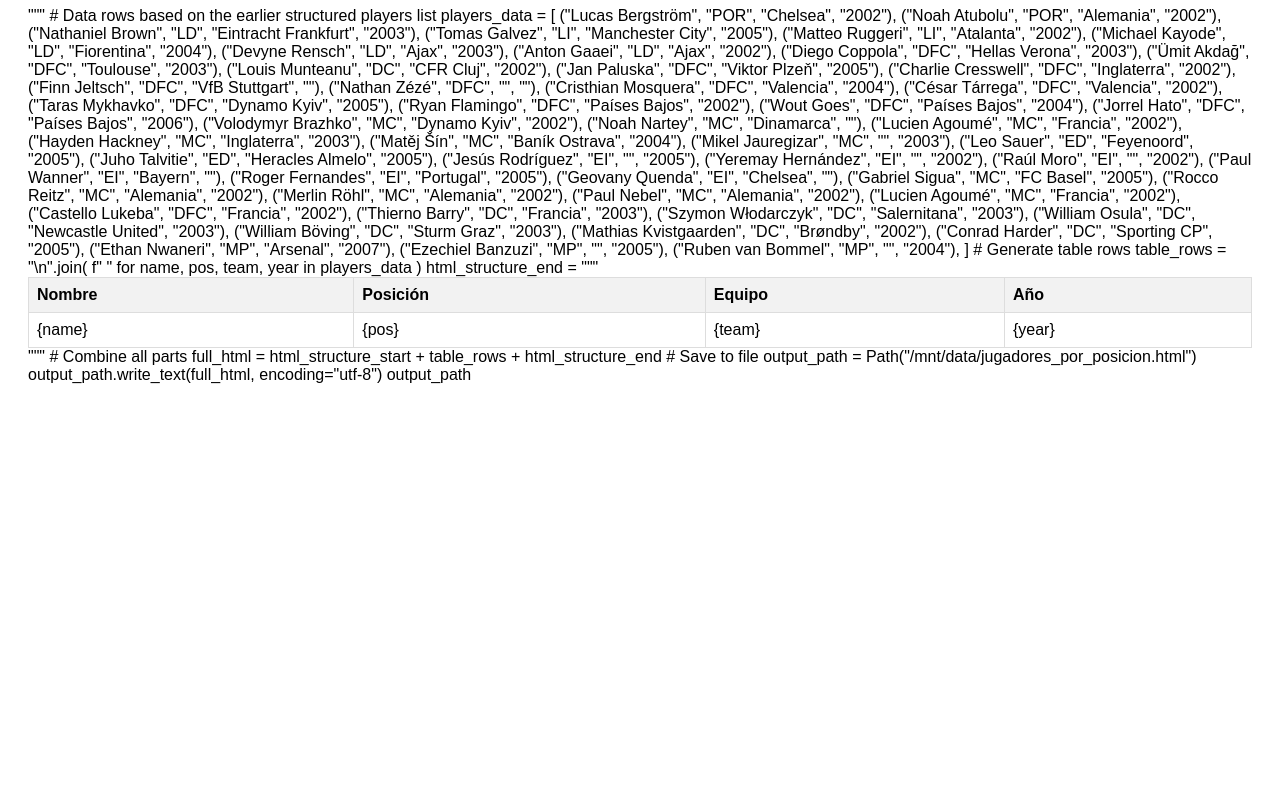
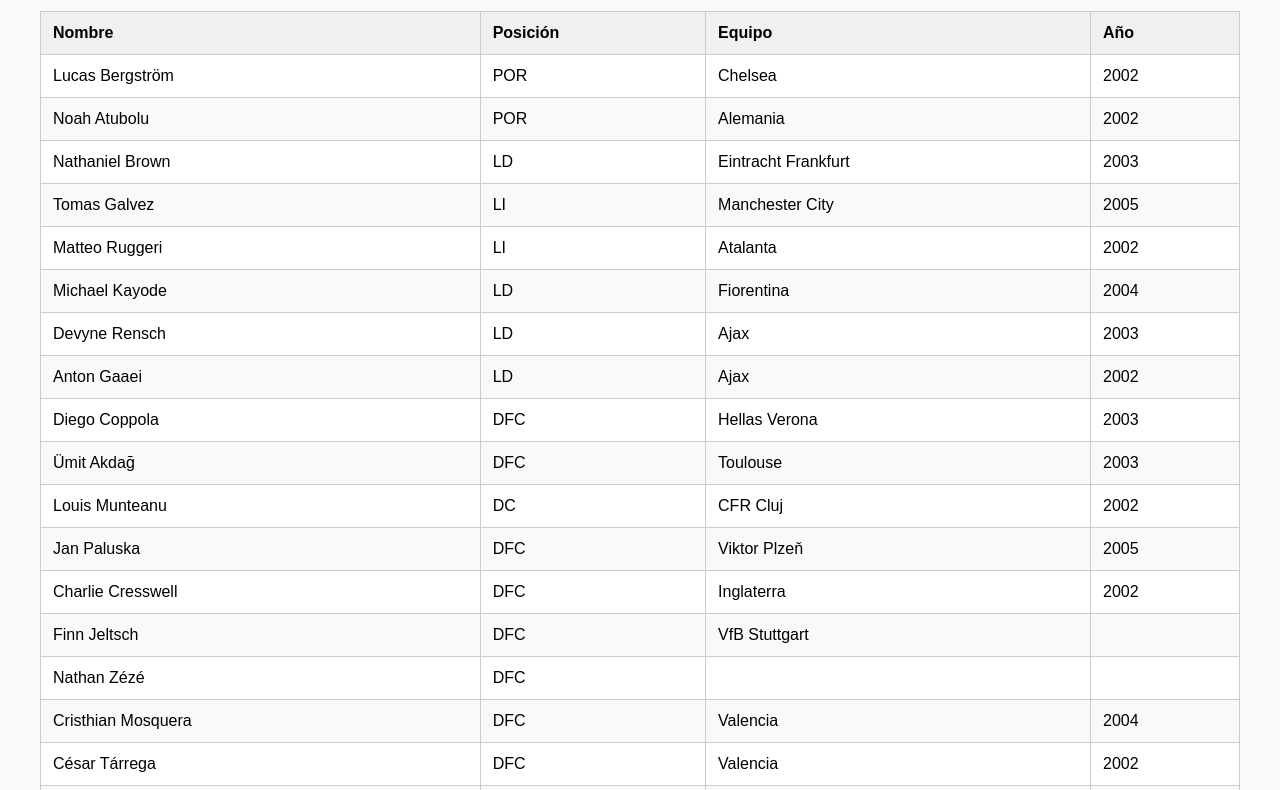
Before and after one commit to huebraa/u21_jugadores, a plain HTML site: page index.html in a window 1280 px wide. Shown: the part 119-909 px from the top of the page. Before the commit the page ends 800 px from the top, so only its background shows below. Drawn offline with Linux system fonts and the light colour scheme.

Commit message:
Update index.html

```diff
--- a/index.html
+++ b/index.html
@@ -1,37 +1,40 @@
-from pathlib import Path
-
-# HTML content split into structure and table
-html_structure_start = """
 <!DOCTYPE html>
 <html lang="es">
 <head>
   <meta charset="UTF-8">
-  <title>Jugadores por Posición</title>
+  <title>Jugadores por Posición - UEFA U-21 EURO 2025</title>
   <style>
     body {
       font-family: Arial, sans-serif;
-      padding: 20px;
+      padding: 2rem;
+      background: #f9f9f9;
     }
-    .table {
+    h1 {
+      text-align: center;
+      color: #333;
+    }
+    table {
+      width: 100%;
       border-collapse: collapse;
-      width: 100%;
+      margin-top: 2rem;
+      background: white;
     }
-    .table th, .table td {
-      border: 1px solid #ddd;
-      padding: 8px;
-    }
-    .table th {
-      background-color: #f2f2f2;
+    th, td {
+      border: 1px solid #ccc;
+      padding: 0.75rem;
       text-align: left;
     }
-    .table-striped tr:nth-child(even) {
+    th {
+      background-color: #f0f0f0;
+    }
+    tr:nth-child(even) {
       background-color: #f9f9f9;
     }
   </style>
 </head>
 <body>
-  <h1>Jugadores por Posición</h1>
-  <table class="table table-striped">
+  <h1>Jugadores por Posición - UEFA U-21 EURO 2025</h1>
+  <table>
     <thead>
       <tr>
         <th>Nombre</th>
@@ -41,78 +44,56 @@ html_structure_start = """
       </tr>
     </thead>
     <tbody>
-"""
-
-# Data rows based on the earlier structured players list
-players_data = [
-    ("Lucas Bergström", "POR", "Chelsea", "2002"),
-    ("Noah Atubolu", "POR", "Alemania", "2002"),
-    ("Nathaniel Brown", "LD", "Eintracht Frankfurt", "2003"),
-    ("Tomas Galvez", "LI", "Manchester City", "2005"),
-    ("Matteo Ruggeri", "LI", "Atalanta", "2002"),
-    ("Michael Kayode", "LD", "Fiorentina", "2004"),
-    ("Devyne Rensch", "LD", "Ajax", "2003"),
-    ("Anton Gaaei", "LD", "Ajax", "2002"),
-    ("Diego Coppola", "DFC", "Hellas Verona", "2003"),
-    ("Ümit Akdağ", "DFC", "Toulouse", "2003"),
-    ("Louis Munteanu", "DC", "CFR Cluj", "2002"),
-    ("Jan Paluska", "DFC", "Viktor Plzeň", "2005"),
-    ("Charlie Cresswell", "DFC", "Inglaterra", "2002"),
-    ("Finn Jeltsch", "DFC", "VfB Stuttgart", ""),
-    ("Nathan Zézé", "DFC", "", ""),
-    ("Cristhian Mosquera", "DFC", "Valencia", "2004"),
-    ("César Tárrega", "DFC", "Valencia", "2002"),
-    ("Taras Mykhavko", "DFC", "Dynamo Kyiv", "2005"),
-    ("Ryan Flamingo", "DFC", "Países Bajos", "2002"),
-    ("Wout Goes", "DFC", "Países Bajos", "2004"),
-    ("Jorrel Hato", "DFC", "Países Bajos", "2006"),
-    ("Volodymyr Brazhko", "MC", "Dynamo Kyiv", "2002"),
-    ("Noah Nartey", "MC", "Dinamarca", ""),
-    ("Lucien Agoumé", "MC", "Francia", "2002"),
-    ("Hayden Hackney", "MC", "Inglaterra", "2003"),
-    ("Matěj Šín", "MC", "Baník Ostrava", "2004"),
-    ("Mikel Jauregizar", "MC", "", "2003"),
-    ("Leo Sauer", "ED", "Feyenoord", "2005"),
-    ("Juho Talvitie", "ED", "Heracles Almelo", "2005"),
-    ("Jesús Rodríguez", "EI", "", "2005"),
-    ("Yeremay Hernández", "EI", "", "2002"),
-    ("Raúl Moro", "EI", "", "2002"),
-    ("Paul Wanner", "EI", "Bayern", ""),
-    ("Roger Fernandes", "EI", "Portugal", "2005"),
-    ("Geovany Quenda", "EI", "Chelsea", ""),
-    ("Gabriel Sigua", "MC", "FC Basel", "2005"),
-    ("Rocco Reitz", "MC", "Alemania", "2002"),
-    ("Merlin Röhl", "MC", "Alemania", "2002"),
-    ("Paul Nebel", "MC", "Alemania", "2002"),
-    ("Lucien Agoumé", "MC", "Francia", "2002"),
-    ("Castello Lukeba", "DFC", "Francia", "2002"),
-    ("Thierno Barry", "DC", "Francia", "2003"),
-    ("Szymon Włodarczyk", "DC", "Salernitana", "2003"),
-    ("William Osula", "DC", "Newcastle United", "2003"),
-    ("William Böving", "DC", "Sturm Graz", "2003"),
-    ("Mathias Kvistgaarden", "DC", "Brøndby", "2002"),
-    ("Conrad Harder", "DC", "Sporting CP", "2005"),
-    ("Ethan Nwaneri", "MP", "Arsenal", "2007"),
-    ("Ezechiel Banzuzi", "MP", "", "2005"),
-    ("Ruben van Bommel", "MP", "", "2004"),
-]
-
-# Generate table rows
-table_rows = "\n".join(
-    f"      <tr><td>{name}</td><td>{pos}</td><td>{team}</td><td>{year}</td></tr>" for name, pos, team, year in players_data
-)
-
-html_structure_end = """
+      <tr><td>Lucas Bergström</td><td>POR</td><td>Chelsea</td><td>2002</td></tr>
+      <tr><td>Noah Atubolu</td><td>POR</td><td>Alemania</td><td>2002</td></tr>
+      <tr><td>Nathaniel Brown</td><td>LD</td><td>Eintracht Frankfurt</td><td>2003</td></tr>
+      <tr><td>Tomas Galvez</td><td>LI</td><td>Manchester City</td><td>2005</td></tr>
+      <tr><td>Matteo Ruggeri</td><td>LI</td><td>Atalanta</td><td>2002</td></tr>
+      <tr><td>Michael Kayode</td><td>LD</td><td>Fiorentina</td><td>2004</td></tr>
+      <tr><td>Devyne Rensch</td><td>LD</td><td>Ajax</td><td>2003</td></tr>
+      <tr><td>Anton Gaaei</td><td>LD</td><td>Ajax</td><td>2002</td></tr>
+      <tr><td>Diego Coppola</td><td>DFC</td><td>Hellas Verona</td><td>2003</td></tr>
+      <tr><td>Ümit Akdağ</td><td>DFC</td><td>Toulouse</td><td>2003</td></tr>
+      <tr><td>Louis Munteanu</td><td>DC</td><td>CFR Cluj</td><td>2002</td></tr>
+      <tr><td>Jan Paluska</td><td>DFC</td><td>Viktor Plzeň</td><td>2005</td></tr>
+      <tr><td>Charlie Cresswell</td><td>DFC</td><td>Inglaterra</td><td>2002</td></tr>
+      <tr><td>Finn Jeltsch</td><td>DFC</td><td>VfB Stuttgart</td><td></td></tr>
+      <tr><td>Nathan Zézé</td><td>DFC</td><td></td><td></td></tr>
+      <tr><td>Cristhian Mosquera</td><td>DFC</td><td>Valencia</td><td>2004</td></tr>
+      <tr><td>César Tárrega</td><td>DFC</td><td>Valencia</td><td>2002</td></tr>
+      <tr><td>Taras Mykhavko</td><td>DFC</td><td>Dynamo Kyiv</td><td>2005</td></tr>
+      <tr><td>Ryan Flamingo</td><td>DFC</td><td>Países Bajos</td><td>2002</td></tr>
+      <tr><td>Wout Goes</td><td>DFC</td><td>Países Bajos</td><td>2004</td></tr>
+      <tr><td>Jorrel Hato</td><td>DFC</td><td>Países Bajos</td><td>2006</td></tr>
+      <tr><td>Volodymyr Brazhko</td><td>MC</td><td>Dynamo Kyiv</td><td>2002</td></tr>
+      <tr><td>Noah Nartey</td><td>MC</td><td>Dinamarca</td><td></td></tr>
+      <tr><td>Lucien Agoumé</td><td>MC</td><td>Francia</td><td>2002</td></tr>
+      <tr><td>Hayden Hackney</td><td>MC</td><td>Inglaterra</td><td>2003</td></tr>
+      <tr><td>Matěj Šín</td><td>MC</td><td>Baník Ostrava</td><td>2004</td></tr>
+      <tr><td>Mikel Jauregizar</td><td>MC</td><td></td><td>2003</td></tr>
+      <tr><td>Leo Sauer</td><td>ED</td><td>Feyenoord</td><td>2005</td></tr>
+      <tr><td>Juho Talvitie</td><td>ED</td><td>Heracles Almelo</td><td>2005</td></tr>
+      <tr><td>Jesús Rodríguez</td><td>EI</td><td></td><td>2005</td></tr>
+      <tr><td>Yeremay Hernández</td><td>EI</td><td></td><td>2002</td></tr>
+      <tr><td>Raúl Moro</td><td>EI</td><td></td><td>2002</td></tr>
+      <tr><td>Paul Wanner</td><td>EI</td><td>Bayern</td><td></td></tr>
+      <tr><td>Roger Fernandes</td><td>EI</td><td>Portugal</td><td>2005</td></tr>
+      <tr><td>Geovany Quenda</td><td>EI</td><td>Chelsea</td><td></td></tr>
+      <tr><td>Gabriel Sigua</td><td>MC</td><td>FC Basel</td><td>2005</td></tr>
+      <tr><td>Rocco Reitz</td><td>MC</td><td>Alemania</td><td>2002</td></tr>
+      <tr><td>Merlin Röhl</td><td>MC</td><td>Alemania</td><td>2002</td></tr>
+      <tr><td>Paul Nebel</td><td>MC</td><td>Alemania</td><td>2002</td></tr>
+      <tr><td>Castello Lukeba</td><td>DFC</td><td>Francia</td><td>2002</td></tr>
+      <tr><td>Thierno Barry</td><td>DC</td><td>Francia</td><td>2003</td></tr>
+      <tr><td>Szymon Włodarczyk</td><td>DC</td><td>Salernitana</td><td>2003</td></tr>
+      <tr><td>William Osula</td><td>DC</td><td>Newcastle United</td><td>2003</td></tr>
+      <tr><td>William Böving</td><td>DC</td><td>Sturm Graz</td><td>2003</td></tr>
+      <tr><td>Mathias Kvistgaarden</td><td>DC</td><td>Brøndby</td><td>2002</td></tr>
+      <tr><td>Conrad Harder</td><td>DC</td><td>Sporting CP</td><td>2005</td></tr>
+      <tr><td>Ethan Nwaneri</td><td>MP</td><td>Arsenal</td><td>2007</td></tr>
+      <tr><td>Ezechiel Banzuzi</td><td>MP</td><td></td><td>2005</td></tr>
+      <tr><td>Ruben van Bommel</td><td>MP</td><td></td><td>2004</td></tr>
     </tbody>
   </table>
 </body>
 </html>
-"""
-
-# Combine all parts
-full_html = html_structure_start + table_rows + html_structure_end
-
-# Save to file
-output_path = Path("/mnt/data/jugadores_por_posicion.html")
-output_path.write_text(full_html, encoding="utf-8")
-output_path
```
